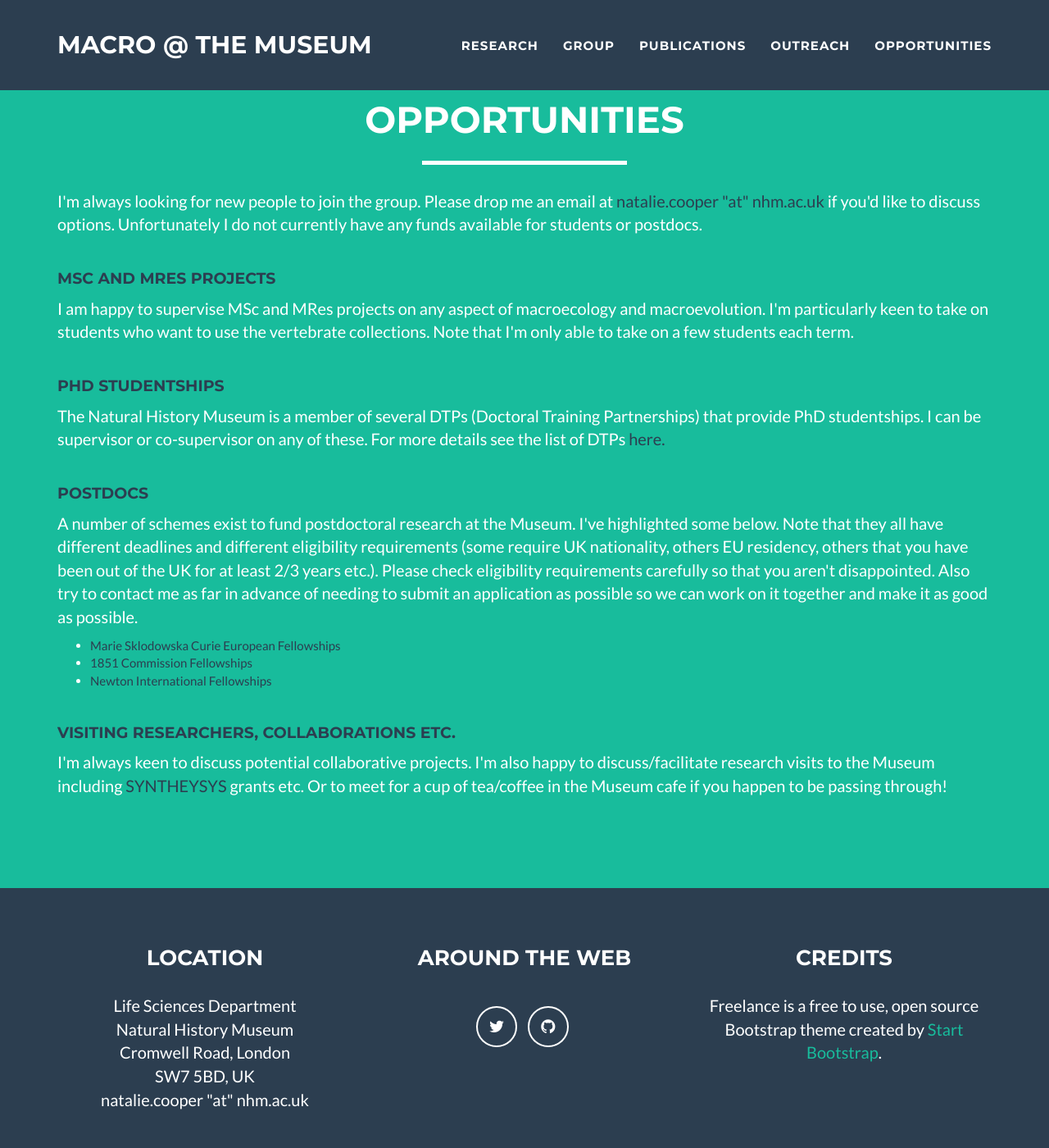
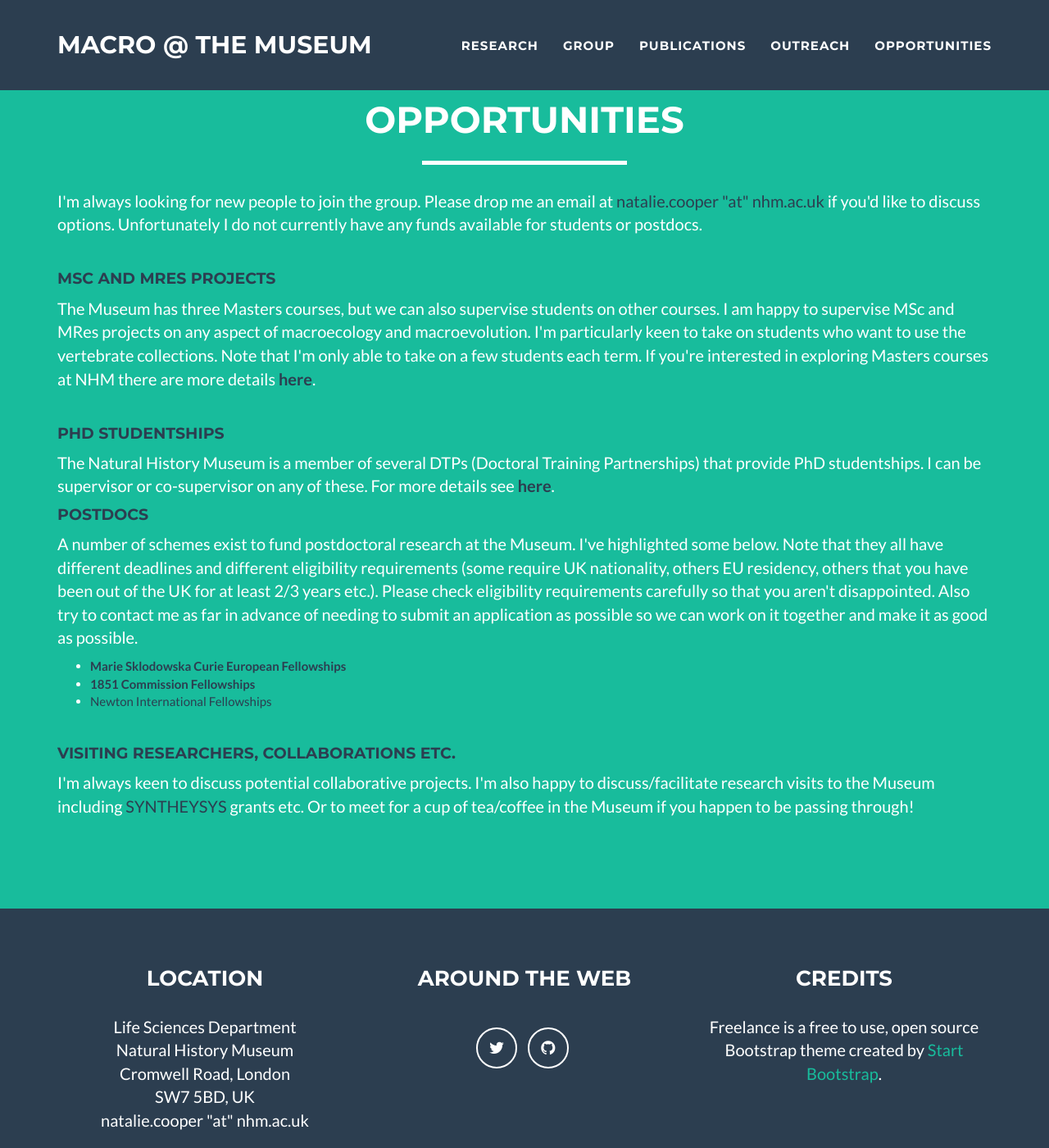
Before and after one commit to nhcooper123/nhcooper123.github.io, a Jekyll site: the page opportunities.html, which Jekyll copies as it is, in a window 1280 px wide and 1400 px high. Shown: the whole window at 82% size. Built offline with Jekyll 4.4.1, drawn with Linux system fonts in a browser that asks for light colours; some of the changed text lies outside the part shown.

Commit message:
Update opportunities

```diff
--- a/opportunities.html
+++ b/opportunities.html
@@ -112,25 +112,27 @@
     &nbsp
 
     <h4><font color="2c3e50">MSc and MRes projects</font></h4>
-    <p>I am happy to supervise MSc and MRes projects on any aspect of macroecology and macroevolution. I'm particularly keen to take on students who want to use the vertebrate collections. Note that I'm only able to take on a few students each term.</p>
+    <p>The Museum has three Masters courses, but we can also supervise students on other courses. I am happy to supervise MSc and MRes projects on any aspect of macroecology and macroevolution. I'm particularly keen to take on students who want to use the vertebrate collections. Note that I'm only able to take on a few students each term. If you're interested in exploring Masters courses at NHM there are more details <a href="https://www.nhm.ac.uk/our-science/courses-and-students/postgraduate-study-at-the-nhm.html"><strong><font color="2c3e50">here</font></strong></a>.
+
+    </p>
     &nbsp
 
     <h4><font color="2c3e50">PhD studentships</font></h4>
-    <p>The Natural History Museum is a member of several DTPs (Doctoral Training Partnerships) that provide PhD studentships. I can be supervisor or co-supervisor on any of these. For more details see the list of DTPs <a href="http://www.nerc.ac.uk/funding/available/postgrad/responsive/dtp/"<strong><font color="2c3e50">here.</font></strong></a></p>
+    <p>The Natural History Museum is a member of several DTPs (Doctoral Training Partnerships) that provide PhD studentships. I can be supervisor or co-supervisor on any of these. For more details see <a href="https://www.nhm.ac.uk/our-science/courses-and-students/postgraduate-study-at-the-nhm.html"><strong><font color="2c3e50">here</font></strong></a>.
     &nbsp
 
     <h4><font color="2c3e50">Postdocs</font></h4>
     <p>A number of schemes exist to fund postdoctoral research at the Museum. I've highlighted some below. Note that they all have different deadlines and different eligibility requirements (some require UK nationality, others EU residency, others that you have been out of the UK for at least 2/3 years etc.). Please check eligibility requirements carefully so that you aren't disappointed. Also try to contact me as far in advance of needing to submit an application as possible so we can work on it together and make it as good as possible. </p>
 
     <ul>
-      <li><a href="http://ec.europa.eu/research/mariecurieactions/about-msca/actions/if/index_en.htm"<strong><font color="2c3e50">Marie Sklodowska Curie European Fellowships</font></strong></a></li>
-      <li><a href="http://www.royalcommission1851.org/awards/"<strong><font color="2c3e50">1851 Commission Fellowships</font></strong></a></li>
-      <li>  <a href="http://www.newtonfellowships.org/the-fellowships/"<strong><font color="2c3e50">Newton International Fellowships</font></strong></a></li>
+      <li><a href="http://ec.europa.eu/research/mariecurieactions/about-msca/actions/if/index_en.htm"><strong><font color="2c3e50">Marie Sklodowska Curie European Fellowships</font></strong></a></li>
+      <li><a href="http://www.royalcommission1851.org/awards/"><strong><font color="2c3e50">1851 Commission Fellowships</font></strong></a></li>
+      <li>  <a href="https://royalsociety.org/grants-schemes-awards/grants/newton-international/"<strong><font color="2c3e50">Newton International Fellowships</font></strong></a></li>
     </ul>
     &nbsp
 
     <h4><font color="2c3e50">Visiting researchers, collaborations etc.</font></h4>
-    <p>I'm always keen to discuss potential collaborative projects. I'm also happy to discuss/facilitate research visits to the Museum including <a href="http://www.synthesys.info/"<strong><font color="2c3e50">SYNTHEYSYS</font></strong></a> grants etc. Or to meet for a cup of tea/coffee in the Museum cafe if you happen to be passing through!</p>
+    <p>I'm always keen to discuss potential collaborative projects. I'm also happy to discuss/facilitate research visits to the Museum including <a href="http://www.synthesys.info/"<strong><font color="2c3e50">SYNTHEYSYS</font></strong></a> grants etc. Or to meet for a cup of tea/coffee in the Museum if you happen to be passing through!</p>
 
   </div>
 </section>
```
Also changed, not shown: other parts of opportunities.html (+1 -1 lines).
